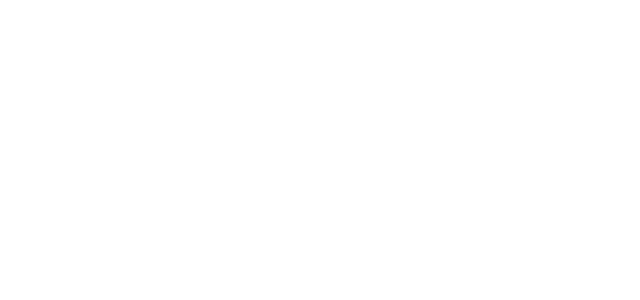
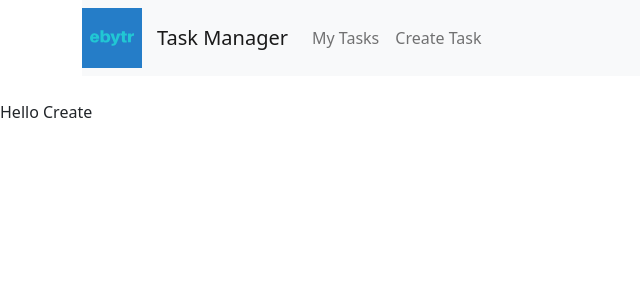
Before and after one commit to LauraGusmao/ebytr-todo, a React (Create React App) app in the folder client/: page /tasks/create in a window 1280 px wide. Shown: the top 300 px of the page, without its empty margins (0-640 px from the left). Built offline with nearby package versions, Linux system fonts and the light colour scheme.

Commit message:
feat: Tasks NavBar and basic structure for My Tasks and Create Tasks

```diff
--- a/client/src/App.js
+++ b/client/src/App.js
@@ -2,6 +2,8 @@
 import { Switch, Route } from 'react-router-dom';
 import Login from './pages/Login';
 import Register from './pages/Register';
+import Tasks from './pages/Tasks';
+import CreateTask from './pages/CreateTask';
 import 'bootstrap/dist/css/bootstrap.min.css';
 
 function App() {
@@ -10,6 +12,9 @@
       <Switch>
         <Route exact path="/" component={ Login } />
         <Route exact path="/register" component={ Register } />
+        <Route exact path="/tasks" component={ Tasks } />
+        <Route path="/tasks/create" component={ CreateTask } />
+        {/* <Route path="/tasks/edit/:id" component={ EditTask } /> */}
       </Switch>
     </div>
   );
--- /dev/null
+++ b/client/src/components/NavBar/index.js
@@ -0,0 +1,29 @@
+import React from 'react';
+import { Link } from 'react-router-dom';
+
+import logo from '../../assets/isolated-layout.svg';
+import './style.css';
+
+function NavBar() {
+  return (
+    <div className="container">
+      <nav className="navbar navbar-expand-lg navbar-light bg-light">
+        <img className="nav-logo" src={ logo } alt="Ebytr logo" />
+        <Link to="/tasks" className="navbar-brand">Task Manager</Link>
+        <div className="collpase navbar-collapse">
+          <ul className="navbar-nav mr-auto">
+            <li className="navbar-item">
+              <Link to="/tasks" className="nav-link">My Tasks</Link>
+            </li>
+            <li className="navbar-item">
+              <Link to="/tasks/create" className="nav-link">Create Task</Link>
+            </li>
+          </ul>
+        </div>
+      </nav>
+      <br />
+    </div>
+  );
+}
+
+export default NavBar;
--- /dev/null
+++ b/client/src/components/NavBar/style.css
@@ -0,0 +1,4 @@
+.nav-logo {
+  margin-right: 15px;
+  width: 60px;
+}
--- /dev/null
+++ b/client/src/pages/CreateTask/index.js
@@ -0,0 +1,14 @@
+import React from 'react';
+
+import NavBar from '../../components/NavBar';
+
+function CreateTasks() {
+  return (
+    <div>
+      <NavBar />
+      Hello Create
+    </div>
+  );
+}
+
+export default CreateTasks;
--- a/client/src/pages/Login/index.js
+++ b/client/src/pages/Login/index.js
@@ -26,7 +26,7 @@
 
   return (
     <div className="login-page">
-      <img className="login-logo" src={ logo } alt="Ebyty logo" />
+      <img className="login-logo" src={ logo } alt="Ebytr logo" />
       <p className="text-center fs-3">Welcome to our task manager</p>
       <form className="login-form">
         <div className="mb-3">
--- a/client/src/pages/Register/index.js
+++ b/client/src/pages/Register/index.js
@@ -24,7 +24,7 @@
     try {
       const register = await registerUser(username, password);
 
-      if (register.data.message) {
+      if (register.message) {
         setSuccess(true);
         setUsername('');
         setPassword('');
@@ -38,7 +38,7 @@
 
   return (
     <div>
-      <img className="register-logo" src={ logo } alt="Ebyty logo" />
+      <img className="register-logo" src={ logo } alt="Ebytr logo" />
       <p className="text-center fs-3">Sign up</p>
       <form className="register-form">
         <div className="mb-3">
--- /dev/null
+++ b/client/src/pages/Tasks/index.js
@@ -0,0 +1,15 @@
+import React from 'react';
+
+import NavBar from '../../components/NavBar';
+import './style.css';
+
+function Tasks() {
+  return (
+    <div>
+      <NavBar />
+      Hello
+    </div>
+  );
+}
+
+export default Tasks;
--- a/client/src/services/apiRequests.js
+++ b/client/src/services/apiRequests.js
@@ -3,7 +3,7 @@
 export const registerUser = async (username, password) => {
   const register = await axios.post('http://localhost:8080/users/new', { username, password });
 
-  return register;
+  return register.data;
 };
 
 export const login = async (username, password) => {
@@ -11,3 +11,10 @@
 
   return token;
 };
+
+export const getUsersTasks = async () => {
+  const tasks = await axios.get('http://localhost:8080/tasks/user',
+    { headers: { Authorization: localStorage.getItem('todo-token') } });
+
+  return tasks.data;
+};
```
Also changed, not shown: client/.eslintrc.json, client/src/assets/default-monochrome.svg (added), client/src/assets/isolated-monochrome-black.svg (added), client/src/pages/Tasks/style.css (added).
